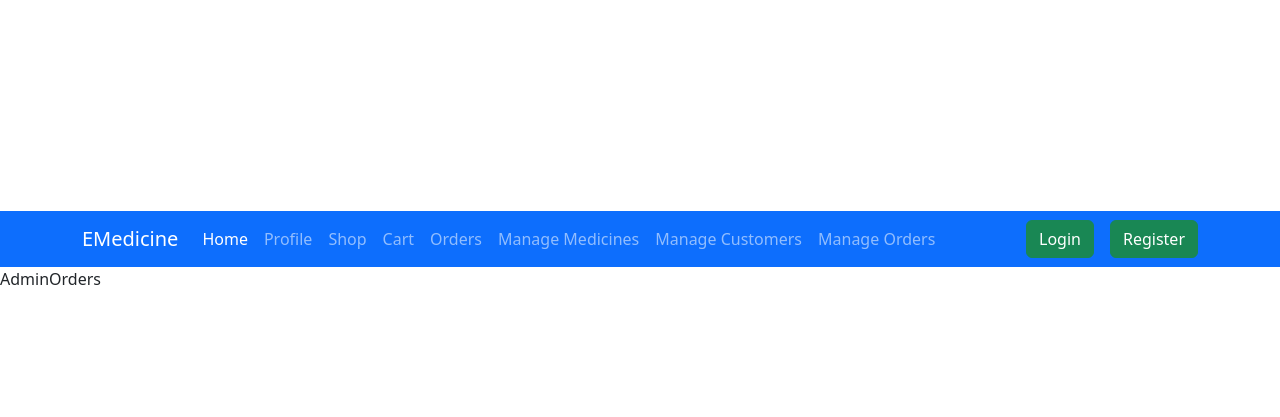
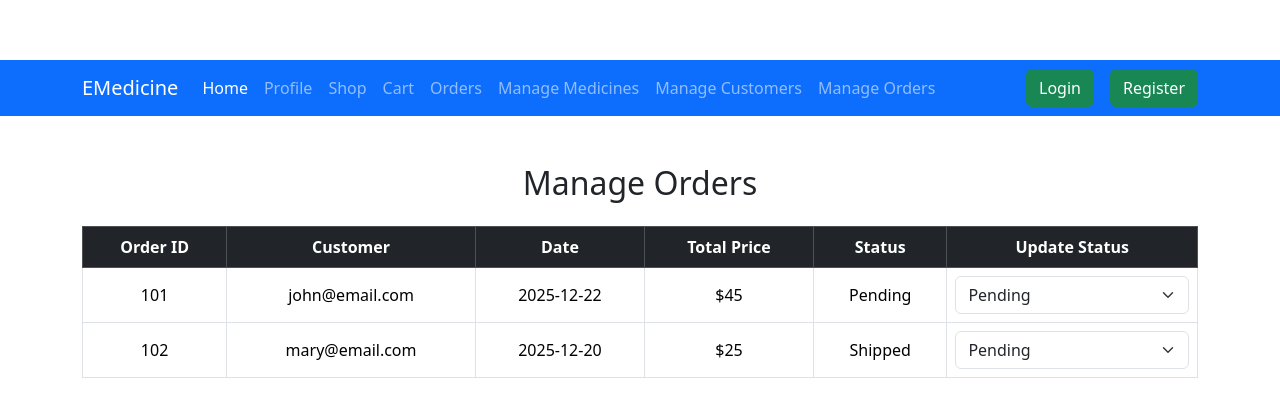
Before and after one commit to Khalid-Agha-2000/E-Medicine-Store-ASP.NET-Core-, a React (Vite) app in the folder Frontend/EMedicine-Frontend/: page /adminorders in a window 1280 px wide. Shown: the part 149-566 px from the top of the page. Built offline with nearby package versions, Linux system fonts and the light colour scheme.

Commit message:
Admin orders page basic design

```diff
--- a/Frontend/EMedicine-Frontend/src/components/admin/AdminDashboard.jsx
+++ b/Frontend/EMedicine-Frontend/src/components/admin/AdminDashboard.jsx
@@ -1,5 +1,3 @@
-import React from 'react';
-
 export default function AdminDashboard() {
     return (
         <div>AdminDashboard</div>
--- a/Frontend/EMedicine-Frontend/src/components/admin/AdminOrders.jsx
+++ b/Frontend/EMedicine-Frontend/src/components/admin/AdminOrders.jsx
@@ -1,5 +1,55 @@
 export default function AdminOrders() {
     return (
-        <div>AdminOrders</div>
+        <div className="container my-5">
+            <h2 className="text-center mb-4">Manage Orders</h2>
+
+            <div className="table-responsive">
+                <table className="table table-bordered table-hover text-center align-middle">
+                    <thead className="table-dark">
+                        <tr>
+                            <th>Order ID</th>
+                            <th>Customer</th>
+                            <th>Date</th>
+                            <th>Total Price</th>
+                            <th>Status</th>
+                            <th>Update Status</th>
+                        </tr>
+                    </thead>
+                    <tbody>
+                        <tr>
+                            <td>101</td>
+                            <td>john@email.com</td>
+                            <td>2025-12-22</td>
+                            <td>$45</td>
+                            <td>Pending</td>
+                            <td>
+                                <select className="form-select">
+                                    <option>Pending</option>
+                                    <option>Processing</option>
+                                    <option>Shipping</option>
+                                    <option>Delivered</option>
+                                </select>
+                            </td>
+                        </tr>
+
+                        <tr>
+                            <td>102</td>
+                            <td>mary@email.com</td>
+                            <td>2025-12-20</td>
+                            <td>$25</td>
+                            <td>Shipped</td>
+                            <td>
+                                <select className="form-select">
+                                    <option>Pending</option>
+                                    <option>Processing</option>
+                                    <option>Shipping</option>
+                                    <option>Delivered</option>
+                                </select>
+                            </td>
+                        </tr>
+                    </tbody>
+                </table>
+            </div>
+        </div>
     );
 }
```
